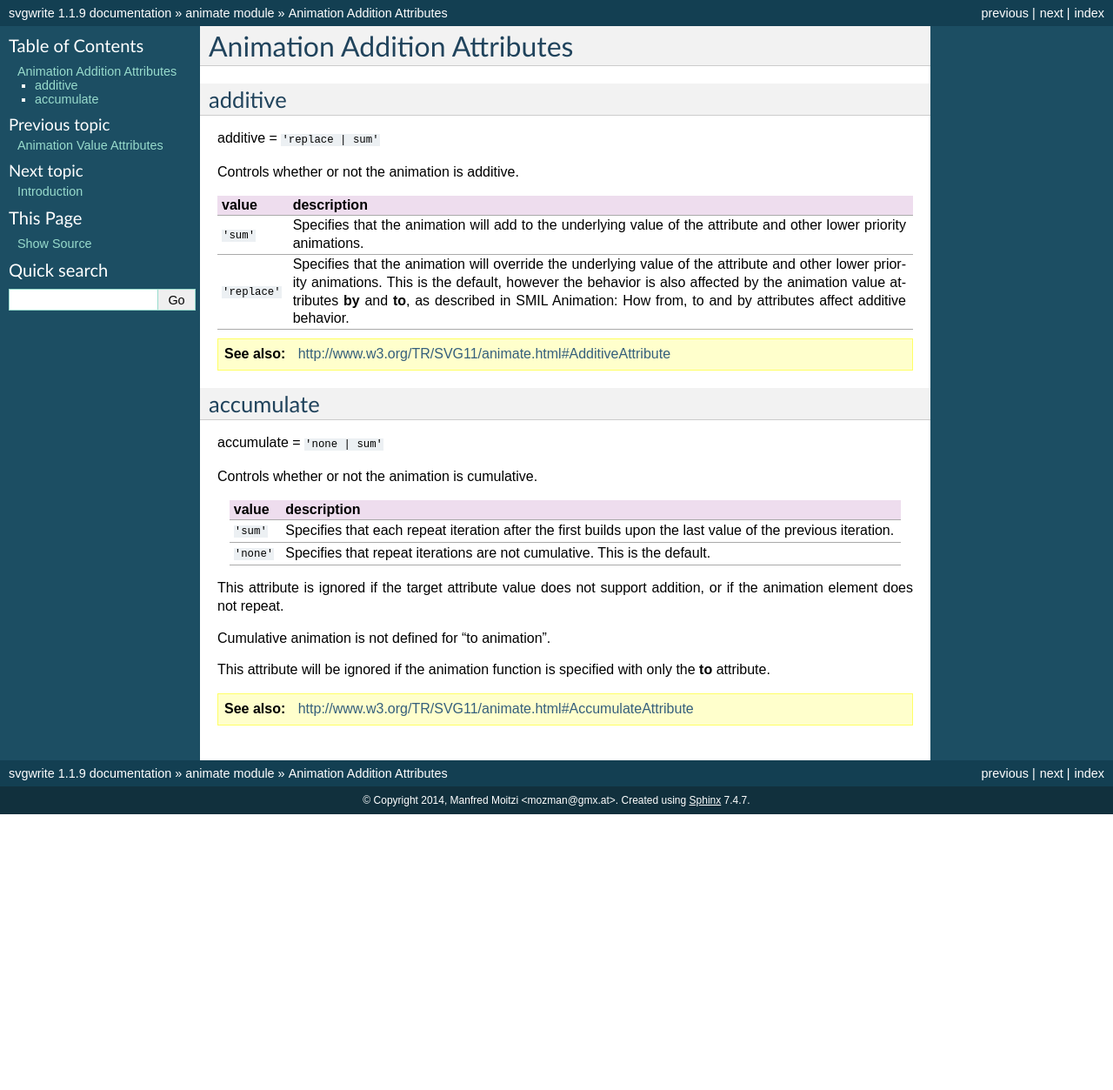
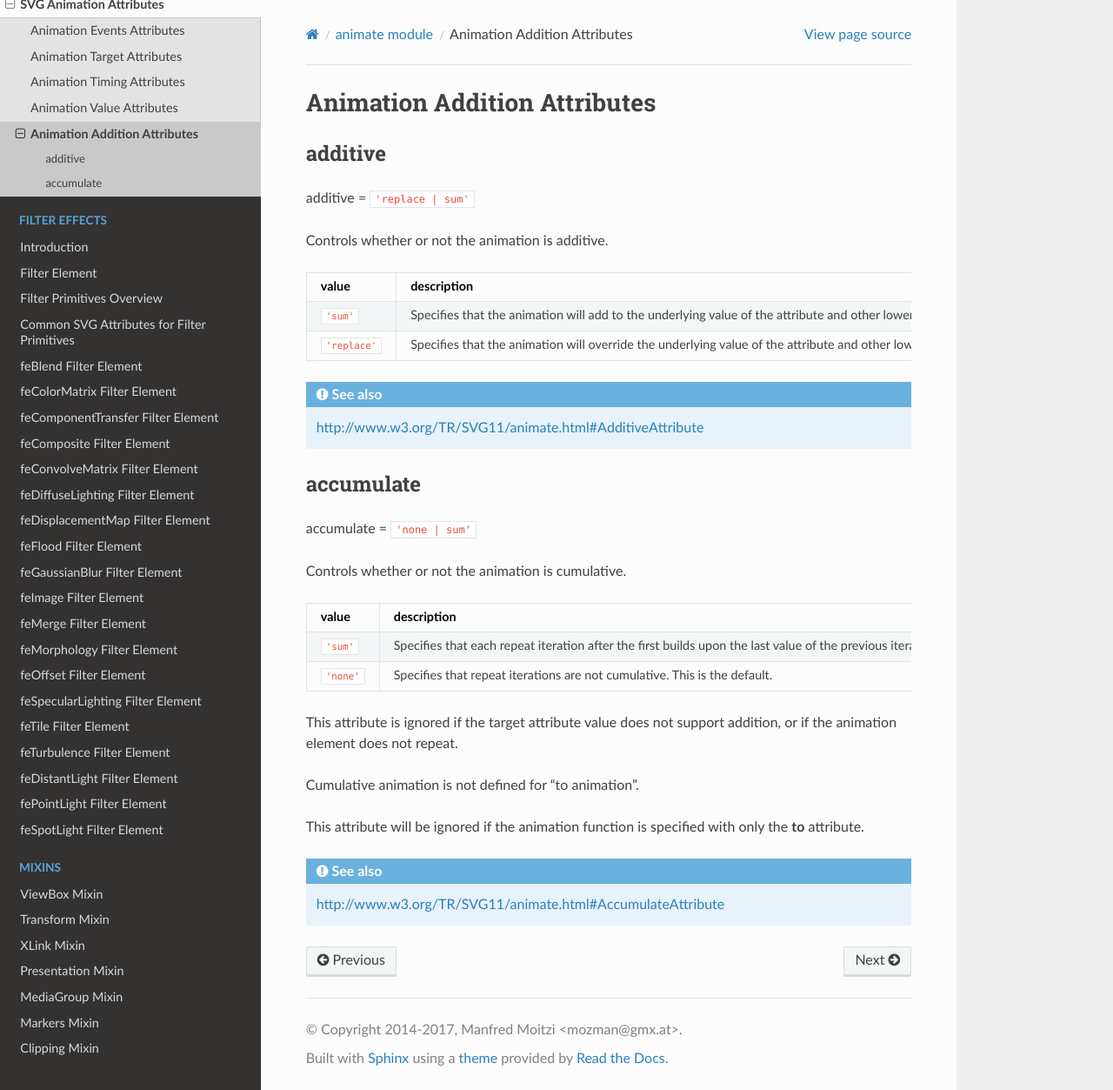
Before and after one commit to mozman/svgwrite, a Sphinx documentation site: the page built from doc/attributes/animation_addition.rst, in a window 1280 px wide and 1253 px high. Shown: the whole window at 87% size. Built offline with Sphinx 7.4.7 and the Read the Docs theme 2.0.0, drawn with Linux system fonts in a browser that asks for light colours.

Commit message:
switched to  read the docs theme

```diff
--- a/doc/conf.py
+++ b/doc/conf.py
@@ -95,7 +95,13 @@ autoclass_content = 'class'
 
 # The theme to use for HTML and HTML Help pages.  See the documentation for
 # a list of builtin themes.
-html_theme = 'default'
+
+html_theme = "sphinx_rtd_theme"
+
+import sphinx_rtd_theme
+
+html_theme_path = [sphinx_rtd_theme.get_html_theme_path()]
+
 
 # Theme options are theme-specific and customize the look and feel of a theme
 # further.  For a list of options available for each theme, see the
--- /dev/null
+++ b/setup.cfg
@@ -0,0 +1,2 @@
+[bdist_wheel]
+universal = 1
--- a/svgwrite/__init__.py
+++ b/svgwrite/__init__.py
@@ -46,7 +46,7 @@ VERSION = '%d.%d.%d' % version
 
 AUTHOR_NAME = 'Manfred Moitzi'
 AUTHOR_EMAIL = 'mozman@gmx.at'
-CYEAR = '2014'
+CYEAR = '2014-2017'
 
 from svgwrite.drawing import Drawing
 from svgwrite.utils import rgb
```
Also changed, not shown: doc/index.rst (+15 -30 lines), 6 other files.
